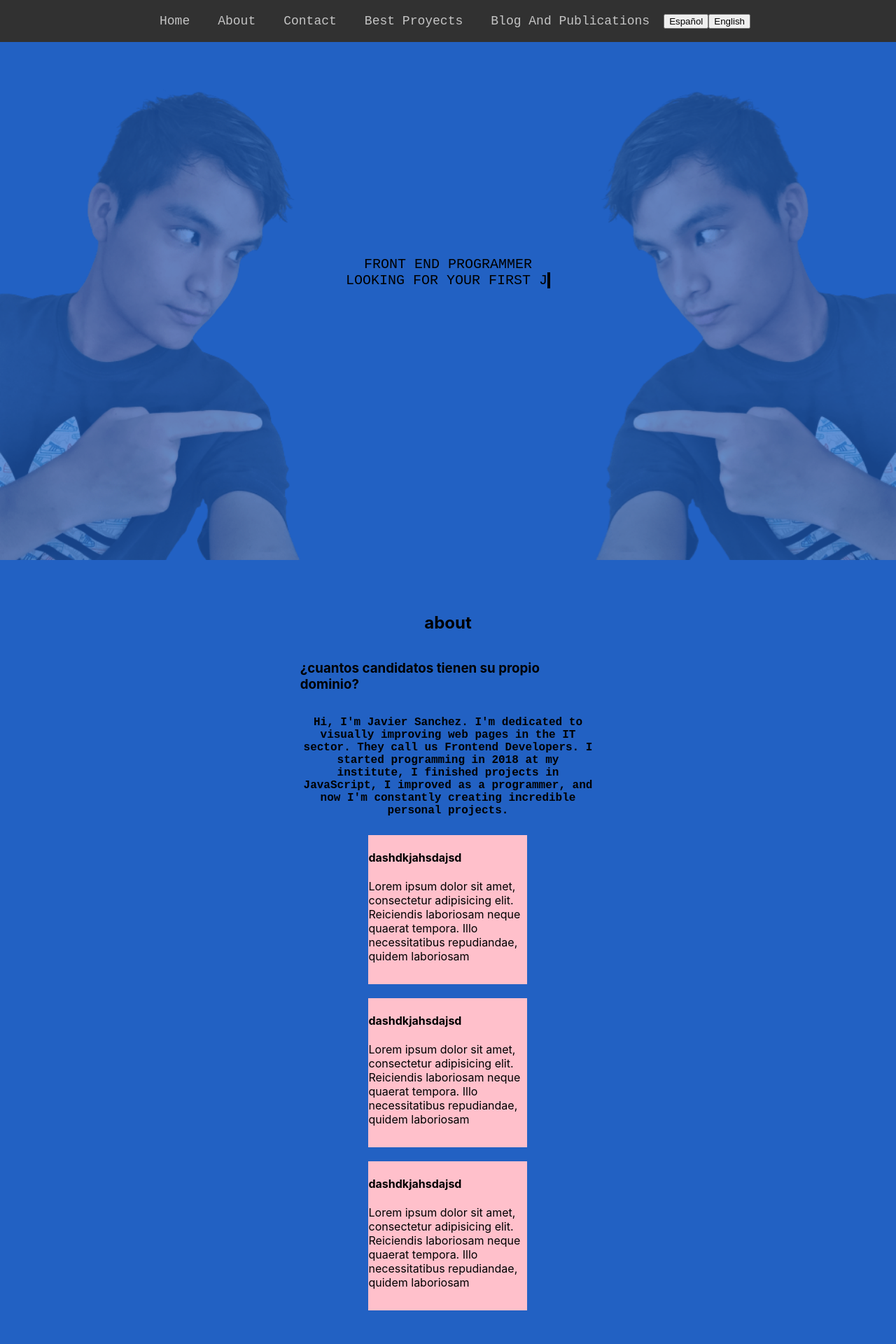
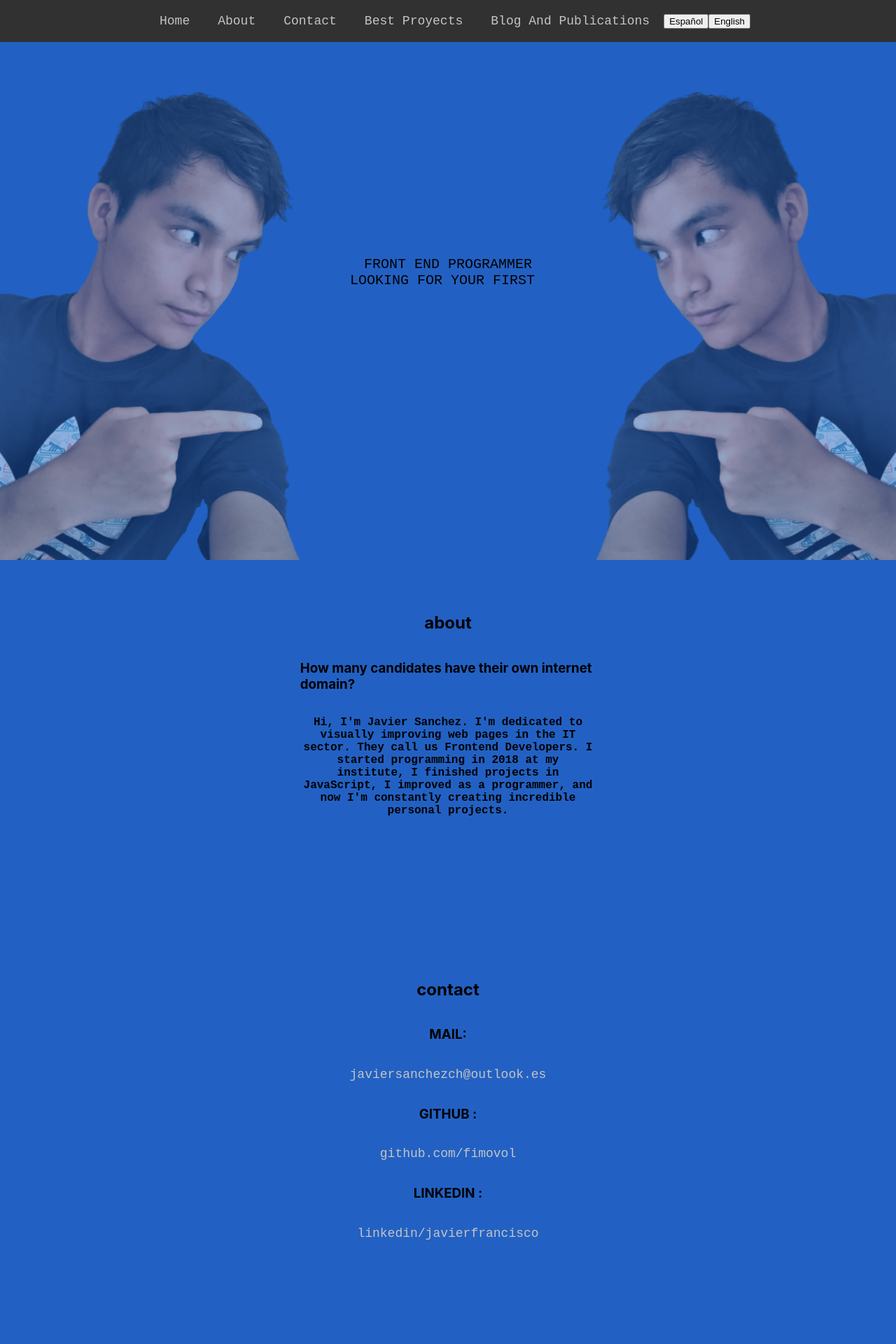
Before and after one commit to fimovol/testdereacttest, a React (Create React App) app: page / in a window 1280 px wide. Shown: the top 1920 px of the page at 70% size. Built offline with nearby package versions, Linux system fonts and the light colour scheme.

Commit message:
mejorando mi portafolio

```diff
--- a/src/App.scss
+++ b/src/App.scss
@@ -41,7 +41,7 @@ body{
   user-select: none;
 }
 .img {
-  opacity: 30%;
+  opacity: 50%;
   visibility: visible;
   height: 790px;
 }
--- /dev/null
+++ b/src/components/testimonio.jsx
@@ -0,0 +1,30 @@
+export const Testimonio = ({nombre,parrafo}) => {
+    const estilos = {
+        height: '225px',
+        width: '227px',
+        backgroundColor: 'rgb(15, 20, 49)',
+        color: 'rgb(196, 196, 196)',
+        margin: '10px',
+        display: 'flex',
+        justifyContent: 'flex-start',
+        alignItems: 'center',
+        flexDirection: 'column',
+        borderRadius: '10px',
+    }
+    const p_estilos ={
+        marginBlockStart: 0,
+        marginBlockEnd: 0,
+        marginLeft: '10px',
+        marginRight: '10px',
+        overflow: 'hidden',
+    }
+    const h4_esltlo = {
+        textTransform: 'capitalize',
+        marginLeft: '15px',
+        marginRight: '15px',
+    }
+    return <div style={estilos}>
+        <h4 style={h4_esltlo}>{nombre}</h4>
+        <p style={p_estilos}>{parrafo}</p>
+    </div>
+}
--- a/src/routes/sobremi.jsx
+++ b/src/routes/sobremi.jsx
@@ -1,6 +1,7 @@
 import styles from "../style/sobremi.module.css"
 import {useTranslation} from "react-i18next"
 import foto from '../img/foto2.png'
+//import { Testimonio } from "../components/testimonio"
 
 export const Sobremi = () =>{
     const {t} = useTranslation("global")
@@ -8,26 +9,17 @@ export const Sobremi = () =>{
         <>
             <div className={styles.sobremicontenido}>
                 <h2>{t("header.about")}</h2>
-                <h3>¿cuantos candidatos tienen su propio dominio?</h3>
+                <h3>{t("about.domain")}</h3>
                 <p className={styles.p}>{t("about.complete")}</p>
                 <div className={styles.fotosobremi}>
                     <img src={foto} alt="mi foto" className={styles.foto}></img>
                 </div>
                 <div className={styles.testimonios}>
-                    <div className={styles.testimonio}>
-                        <h4>dashdkjahsdajsd</h4>
-                        <p>Lorem ipsum dolor sit amet, consectetur adipisicing elit. Reiciendis laboriosam neque quaerat tempora. Illo necessitatibus repudiandae, quidem laboriosam </p>
-                    </div>
-                    <div className={styles.testimonio}>
-                    <h4>dashdkjahsdajsd</h4>
-                        <p>Lorem ipsum dolor sit amet, consectetur adipisicing elit. Reiciendis laboriosam neque quaerat tempora. Illo necessitatibus repudiandae, quidem laboriosam </p>
-
-                    </div>
-                    <div className={styles.testimonio}>
-                    <h4>dashdkjahsdajsd</h4>
-                        <p>Lorem ipsum dolor sit amet, consectetur adipisicing elit. Reiciendis laboriosam neque quaerat tempora. Illo necessitatibus repudiandae, quidem laboriosam </p>
-
-                    </div>
+                    {/* <Testimonio nombre="vamos a cembrar el caos dasd asdasd" parrafo="asdasdasdkjsd"/>
+                    <Testimonio nombre="dasuih dasihdkjhdasjkl d" parrafo="asdasdasdkjsd"/>
+                    <Testimonio nombre="sad pásdiaiudhasfyagfg asaksjf" parrafo="asdasdasdkjsd"/>
+                    <Testimonio nombre="carlos el magnifico" parrafo="Lorem ipsum dolor sit amet consectetur adipisicing elit. Reiciendis vel voluptate id accusamus quos accusantium porro aliquam! Sed quasi molestias placeat velit asperiores hic, quod cum? Eos accusantium atque dolore!"/>
+                    <Testimonio nombre="aoidua asjdajsdlajd aslj aldjalsdlk" parrafo="asdasdasdkjsd"/> */}
                 </div>
             </div>
                 {/* <p className={styles.p}>{t("about.line-2")} </p>
--- a/src/translate/en/global.json
+++ b/src/translate/en/global.json
@@ -7,6 +7,7 @@
         "blog": "blog and publications"
     },
     "about":{
+        "domain" : "How many candidates have their own internet domain?",
         "complete":"Hi, I'm Javier Sanchez. I'm dedicated to visually improving web pages in the IT sector. They call us Frontend Developers. I started programming in 2018 at my institute, I finished projects in JavaScript, I improved as a programmer, and now I'm constantly creating incredible personal projects.",
         "line-1":"I dedicate myself to visually improve the pages",
         "line-2":"web in the computer sector call us",
--- a/src/translate/es/global.json
+++ b/src/translate/es/global.json
@@ -7,6 +7,7 @@
         "blog": "blog y publicaciones"
     },
     "about":{
+        "domain" : "¿Cuantos candidatos tienen su propio dominio?",
         "complete":"Hola yo soy Javier Sanchez y me dedico a mejorar visualmente las páginas web en el sector de informática nos llaman Desarrolladores de Frontend, comencé a programar en 2018 en mi instituto, terminé proyectos en JavaScript, mejore como programador y ahora estoy en constante creación de increíbles proyectos personales.",
         "line-1":"Me dedico a mejorar visualmente las paginas",
         "line-2":"web en el sector de informática nos llaman",
```
Also changed, not shown: src/img/foto2.png.
